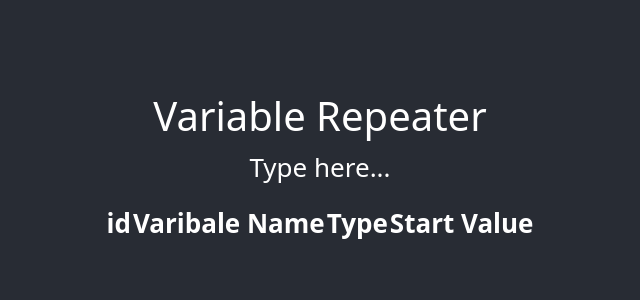
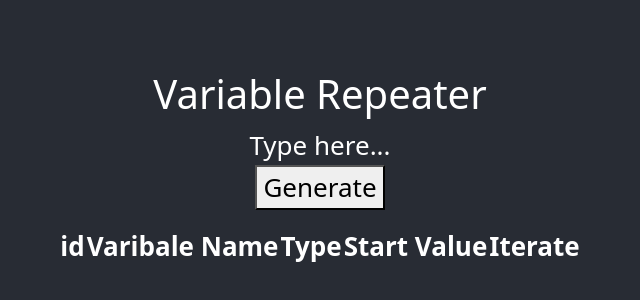
Before and after one commit to akael888/sentence-repeater, a React (Create React App) app in the folder my-app/: page / in a window 1280 px wide. Shown: the part 232-532 px from the top of the page, without its empty margins (320-960 px from the left). Built offline with nearby package versions, Linux system fonts and the light colour scheme.

Commit message:
feat : Adjust Variable and the Repeater Integration. Add Generator and Adjust its integration with each components

```diff
--- /dev/null
+++ b/my-app/src/components/generator.js
@@ -0,0 +1,32 @@
+function Generator({ variables, mainText, genAmount }) {
+  function generateText() {
+    let genText = mainText.current.innerText;
+    const newVariables = new Map(variables);
+    const text = breakMainText(genText);
+    console.log("Variables: " + variables);
+    console.log("Main Text: " + genText);
+    console.log("Gen Amount: " + genAmount);
+
+    for (let i = 0; i < genAmount; i++) {
+        for(const [key,value] of newVariables.entries){
+
+        }
+    }
+
+    // console.log("Break Text: " + text);
+  }
+
+  const breakMainText = (text) => {
+    const splitText = text.split("{}")
+    return splitText;
+  };
+
+  return (
+    <>
+      {/* <input type="number">How many?</input> */}
+      <button onClick={generateText}>Generate</button>
+    </>
+  );
+}
+
+export default Generator;
--- a/my-app/src/components/repeater.js
+++ b/my-app/src/components/repeater.js
@@ -1,5 +1,6 @@
 import { useRef, useState } from "react";
 import Variable from "./variable";
+import Generator from "./generator";
 
 function Repeater({ mainTextChange }) {
   const mainTextRef = useRef(null);
@@ -52,6 +53,7 @@ function Repeater({ mainTextChange }) {
         name: "Variable " + index,
         type: "Number",
         value: index,
+        iterate: true,
       });
     });
 
@@ -70,6 +72,7 @@ function Repeater({ mainTextChange }) {
         >
           Type here...
         </div>
+        <Generator variables={variables} mainText={mainTextRef} genAmount={1} />
       </div>
       <p>{mainTextRef.current?.innerText}</p>
       <Variable variables={variables} variableChanges={handleVariableChanges} />
--- a/my-app/src/components/variable.js
+++ b/my-app/src/components/variable.js
@@ -1,5 +1,6 @@
 import "bootstrap/dist/css/bootstrap.min.css";
 import Dropdown from "react-bootstrap/Dropdown";
+import InputGroup from "react-bootstrap/InputGroup";
 
 function Variable({ variables, variableChanges }) {
   function handleVariableChanges(key, field, value) {
@@ -20,6 +21,7 @@ function Variable({ variables, variableChanges }) {
             <th>Varibale Name</th>
             <th>Type</th>
             <th>Start Value</th>
+            <th>Iterate</th>
           </tr>
         </thead>
         <tbody>
@@ -56,6 +58,13 @@ function Variable({ variables, variableChanges }) {
                     </Dropdown>{" "}
                   </td>
                   <td contentEditable="true">{values.value}</td>
+                  <td contentEditable="true">
+                    <div>
+                      <label>
+                        <input type="checkbox" checked={values.iterate} onClick={() => handleVariableChanges(key,'iterate',!(values.iterate))} />
+                      </label>
+                    </div>
+                  </td>
                 </tr>
               ))
             : !(<div>empty</div>)}
```
